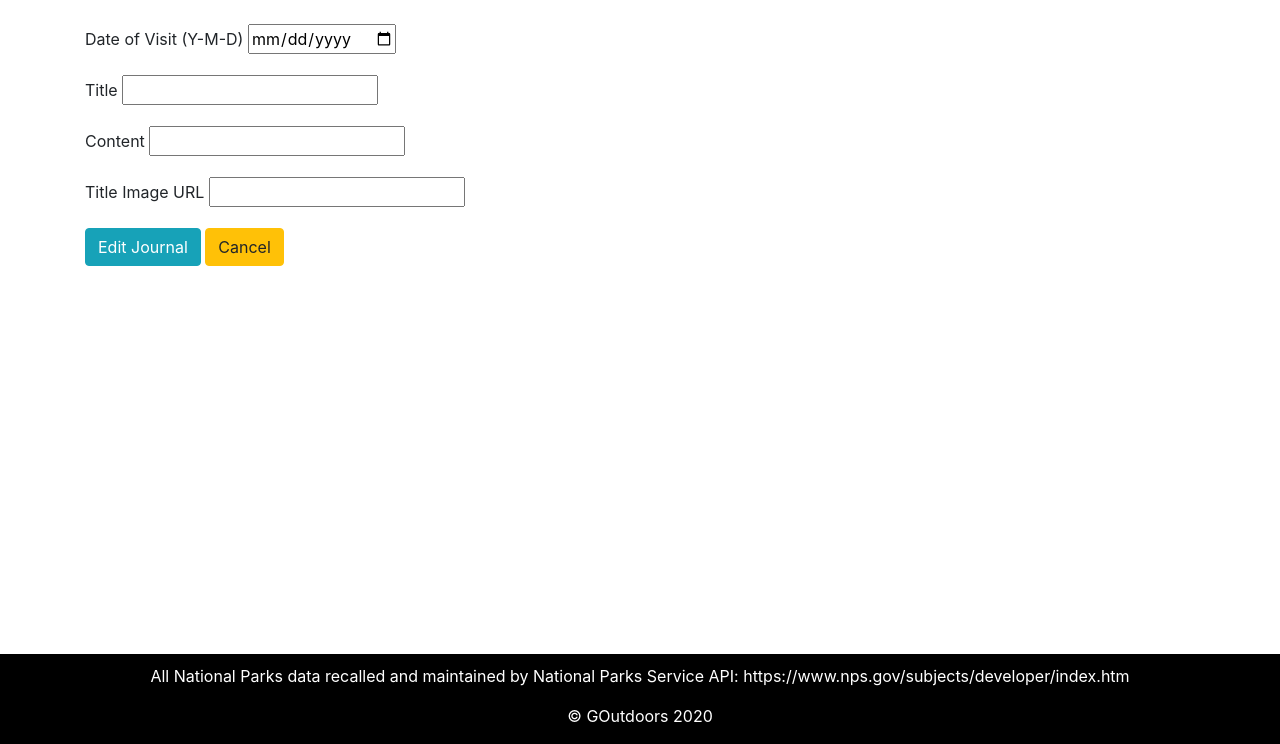
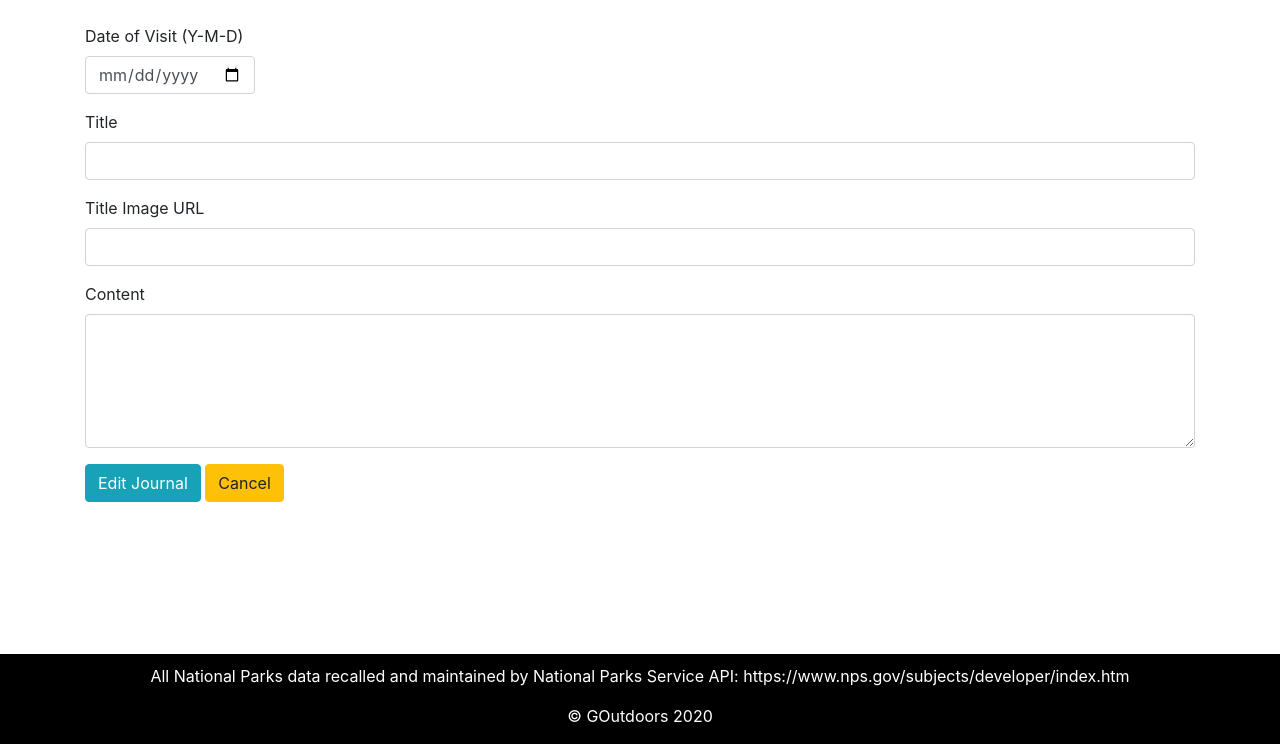
Before and after one commit to jake202020/goutdoors, a Flask app: template templates/edit_journal.html in a window 1280 px wide. Shown: the part 56-800 px from the top of the page. Run offline with Flask 2, Linux system fonts and the light colour scheme; the template is opened without the code that fills it: values that come from a table or form of the project are taken from there, others are empty; the visitor is signed in with stand-in values (Sample User, id 1); some libraries are stand-ins or nearby versions.

Commit message:
style edit journal form

```diff
--- a/forms.py
+++ b/forms.py
@@ -47,5 +47,5 @@ class EditJournalForm(FlaskForm):
 
     date = DateField("Date of Visit (Y-M-D)")
     title = StringField("Title", validators=[InputRequired()])
-    text = StringField("Content", validators=[InputRequired()])
+    text = StringField("Content", validators=[InputRequired()], widget=TextArea())
     title_img_url = StringField("Title Image URL")
--- a/templates/edit_journal.html
+++ b/templates/edit_journal.html
@@ -1,23 +1,23 @@
 {% extends "base.html" %}
+{% import "bootstrap/wtf.html" as wtf %}
 
 {% block title %}Edit Journal{% endblock %}
 
 {% block content %}
 <form method="POST">
-    {{ form.hidden_tag() }}
-
-    {% for field in form if field.widget.input_type != 'hidden' %}
-
-    <p>
-        {{ field.label }}
-        {{ field }}
-
-        {% for error in field.errors %}
-        {{ error }}
-        {% endfor %}
-    </p>
-
-    {% endfor %}
+    {{ form.csrf_token() }}
+        <div class="form-group col-lg-2 pl-0">
+                {{ wtf.form_field(form.date, class='form-control')}}
+        </div>
+        <div class="form-group">
+                {{ wtf.form_field(form.title, class='form-control')}}
+        </div>
+        <div class="form-group">
+            {{ wtf.form_field(form.title_img_url, class='form-control')}}
+        </div>
+        <div class="form-group">
+            {{ wtf.form_field(form.text, class='form-control', rows="5")}}
+        </div>
     <button type="submit" class="btn btn-info">Edit Journal</button>
     <a href="/users/{{ session['username'] }}" class="btn btn-warning" type="button">Cancel</a>
 </form>
```
